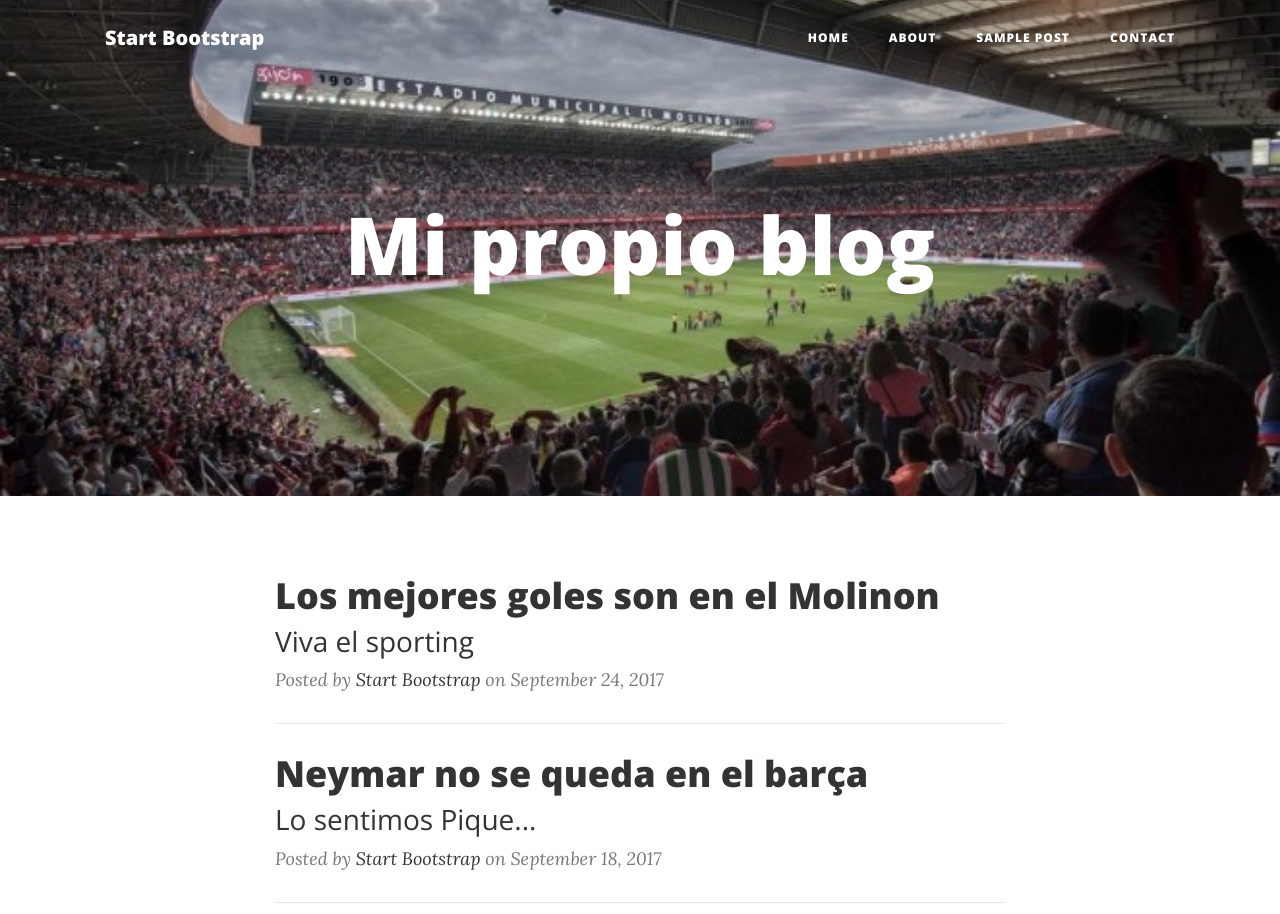
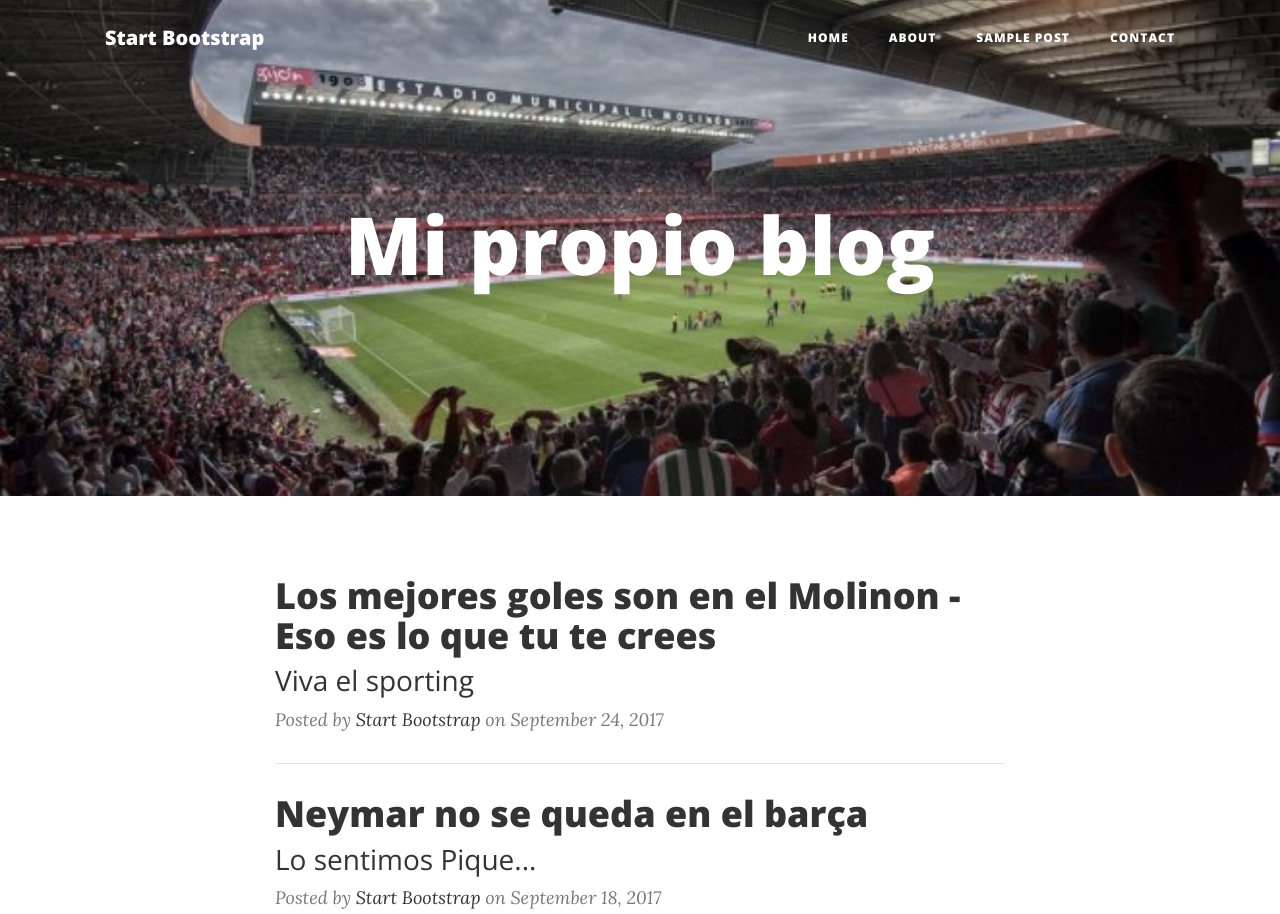
Before and after one commit to cgcas/mirepositorio, a website: page index.html in a window 1280 px wide. Shown: the top 914 px of the page. Drawn offline with nearby package versions, Linux system fonts and the light colour scheme.

Commit message:
Cambios en el titulo del primer post

```diff
--- a/index.html
+++ b/index.html
@@ -72,7 +72,7 @@
           <div class="post-preview">
             <a href="posts/post1.html">
               <h2 class="post-title">
-                Los mejores goles son en el Molinon
+                Los mejores goles son en el Molinon - Eso es lo que tu te crees
               </h2>
               <h3 class="post-subtitle">
                 Viva el sporting
```
